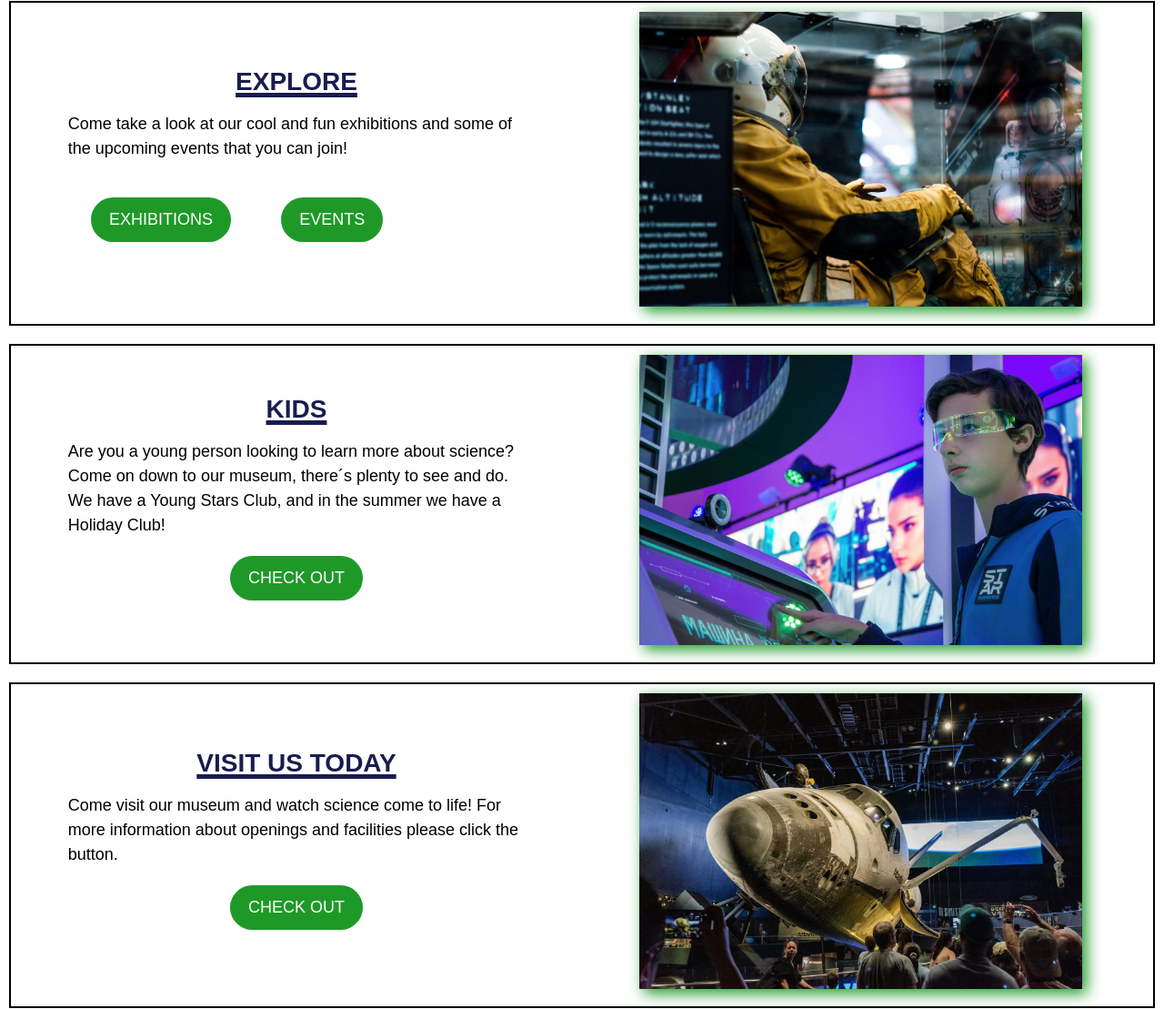
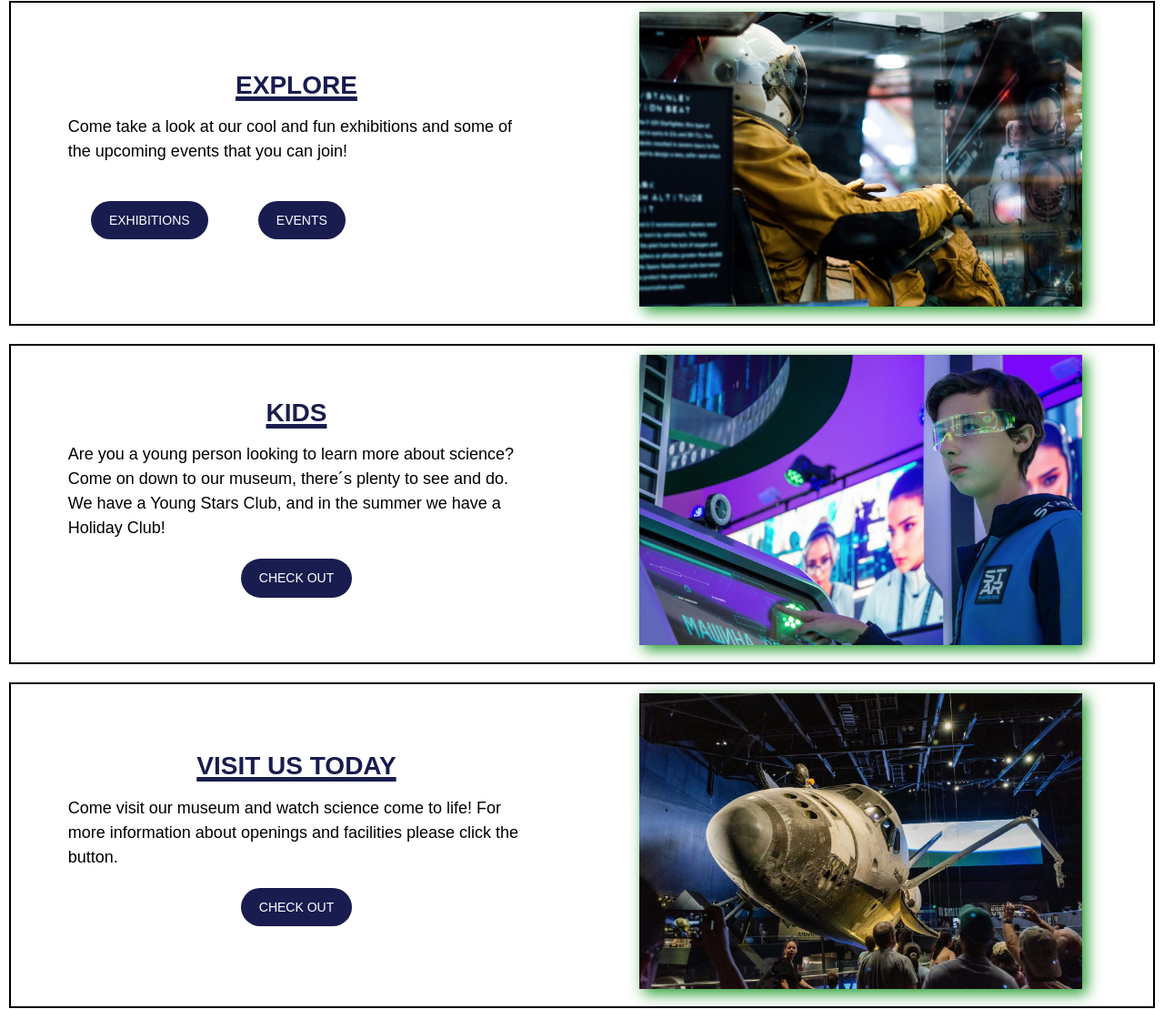
Before and after one commit to FabianAugustSkjellestad/Semester-project-1, a plain HTML site: page index.html in a window 1280 px wide. Shown: the part 1030-2139 px from the top of the page at 91% size. Drawn offline with Linux system fonts and the light colour scheme.

Commit message:
Change button colors and fix font size in CSS

```diff
--- a/styles.css
+++ b/styles.css
@@ -179,9 +179,9 @@ a:hover{
 
 .explore-section .button{
     padding: 10px 20px;
-    background-color: var(--green);
+    background-color: var(--blue);
     color: var(--white);
-    font-size: 14px bold;
+    font-size: 14px;
     border: none;
     border-radius: 25px;
     align-content: center;
@@ -192,7 +192,7 @@ a:hover{
 }
 
 .explore-section .button:hover{
-    background-color: var(--blue);
+    background-color: var(--purple);
     color: var(--white);
     cursor: pointer;
 }
@@ -240,9 +240,9 @@ a:hover{
 
 .kids-section .button{
     padding: 10px 20px;
-    background-color: var(--green);
+    background-color: var(--blue);
     color: var(--white);
-    font-size: 14px bold;
+    font-size: 14px;
     border: none;
     border-radius: 25px;
     align-content: center;
@@ -253,7 +253,7 @@ a:hover{
 }
 
 .kids-section .button:hover{
-    background-color: var(--blue);
+    background-color: var(--purple);
     color: var(--white);
     cursor: pointer;
 }
@@ -302,9 +302,9 @@ a:hover{
 }
 .visit-section .button{
     padding: 10px 20px;
-    background-color: var(--green);
+    background-color: var(--blue);
     color: var(--white);
-    font-size: 14px bold;
+    font-size: 14px;
     border: none;
     border-radius: 25px;
     align-content: center;
@@ -315,7 +315,7 @@ a:hover{
 }
 
 .visit-section .button:hover{
-    background-color: var(--blue);
+    background-color: var(--purple);
     color: var(--white);
     cursor: pointer;
 }
```
